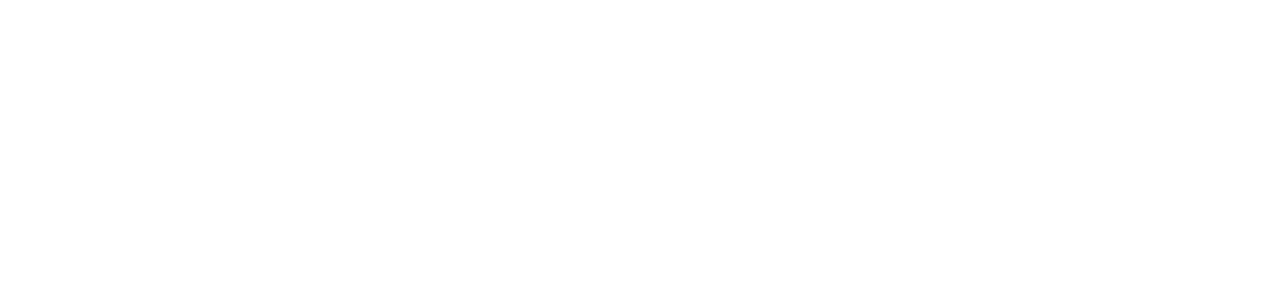
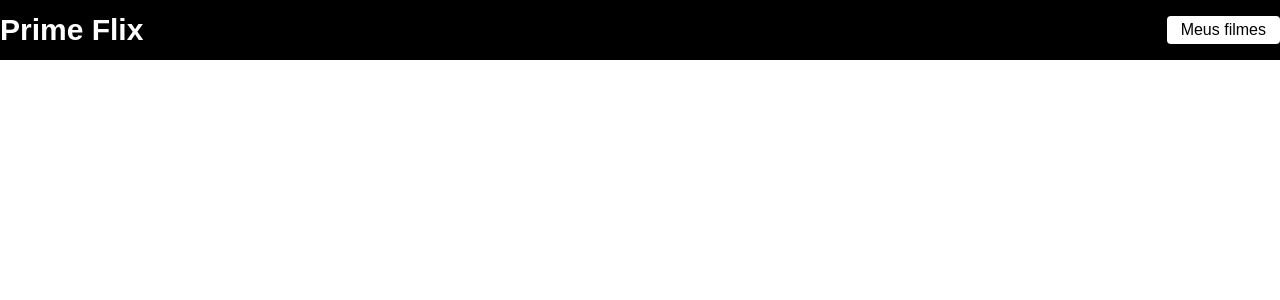
Before and after one commit to RaulCarloss/Projeto-Filme, a React (Create React App) app: page /favoritos in a window 1280 px wide. Before the commit this address had no page. Shown: the top 300 px of the page. Built offline with nearby package versions, Linux system fonts and the light colour scheme.

Commit message:
colocando api de filme

```diff
--- a/package.json
+++ b/package.json
@@ -6,6 +6,7 @@
     "@testing-library/jest-dom": "^5.17.0",
     "@testing-library/react": "^13.4.0",
     "@testing-library/user-event": "^13.5.0",
+    "axios": "^1.6.5",
     "react": "^18.2.0",
     "react-dom": "^18.2.0",
     "react-router-dom": "^6.21.3",
--- /dev/null
+++ b/src/components/Header/header.css
@@ -0,0 +1,25 @@
+header{
+    display: flex;
+    align-items: center;
+    justify-content: space-between;
+    width: 100%;
+    height: 60px;
+    background-color: #000000;
+}
+
+.logo{
+    text-decoration: none;
+    font-size: 30px;
+    cursor: pointer;
+    color: #fff;
+    font-weight: bold;
+}
+
+.favoritos{
+    text-decoration: none;
+    cursor: pointer;
+    background-color: #fff;
+    padding: 5px 14px;
+    color: #000000;
+    border-radius: 4px;
+}
--- /dev/null
+++ b/src/components/Header/index.js
@@ -0,0 +1,13 @@
+import './header.css';
+import { Link } from 'react-router-dom'
+
+function Header(){
+  return(
+    <header>
+      <Link className="logo" to="/">Prime Flix</Link>
+      <Link className="favoritos" to="/favoritos">Meus filmes</Link>
+    </header>
+  )
+}
+
+export default Header;
--- a/src/pages/Home/index.js
+++ b/src/pages/Home/index.js
@@ -0,0 +1,45 @@
+import { useEffect, useState } from "react";
+import { Link } from "react-router-dom";
+import api from "../../services/api";
+
+function Home(){
+  const [filmes, setFilmes] = useState([]);
+
+  useEffect(()=>{
+
+    async function loadFilmes(){
+      const response = await api.get("movie/now_playing", {
+        params:{
+          api_key: "37f6c1a92c88a430c2390261ddd0471c",
+          language: "pt-BR",
+          page: 1,
+        }
+      })
+
+      setFilmes(response.data.results.slice(0, 10))
+
+    }
+
+    loadFilmes();
+
+  }, [])
+
+  return(
+    <div className="container">
+      <div className="lista-filmes">
+          {filmes.map((filme) => {
+            return(
+              <article key={filme.id}>
+                <strong>{filme.title}</strong>
+                <img src={`https://image.tmdb.org/t/p/original/${filme.poster_path}`} alt={filme.title} />
+                <Link to={`/filme/${filme.id}`}>Acessar</Link>
+              </article>
+            )
+          })}
+      </div>
+    </div>
+  )
+}
+
+
+export default Home;
--- a/src/routes.js
+++ b/src/routes.js
@@ -2,10 +2,12 @@
 
 import Home from './pages/Home';
 import Filme from './pages/Filme';
+import Header from './components/Header'
 
 function RouteApp() {
     return(
         <BrowserRouter>
+            <Header/>
             <Routes>
                 <Route path="/" element={ <Home/> } />
                 <Route path="/filme/:id" element={ <Filme/> } />
--- /dev/null
+++ b/src/services/api.js
@@ -0,0 +1,10 @@
+import axios from 'axios';
+
+// Base da URL: https://api.themoviedb.org/3/
+//URL DA API: /movie/now_playing?api_key=37f6c1a92c88a430c2390261ddd0471c&language=pt-BR
+
+const api = axios.create({
+  baseURL: 'https://api.themoviedb.org/3/'
+});
+
+export default api;
```
Also changed, not shown: 1 other file (tests, documents, lock files or other folders).
